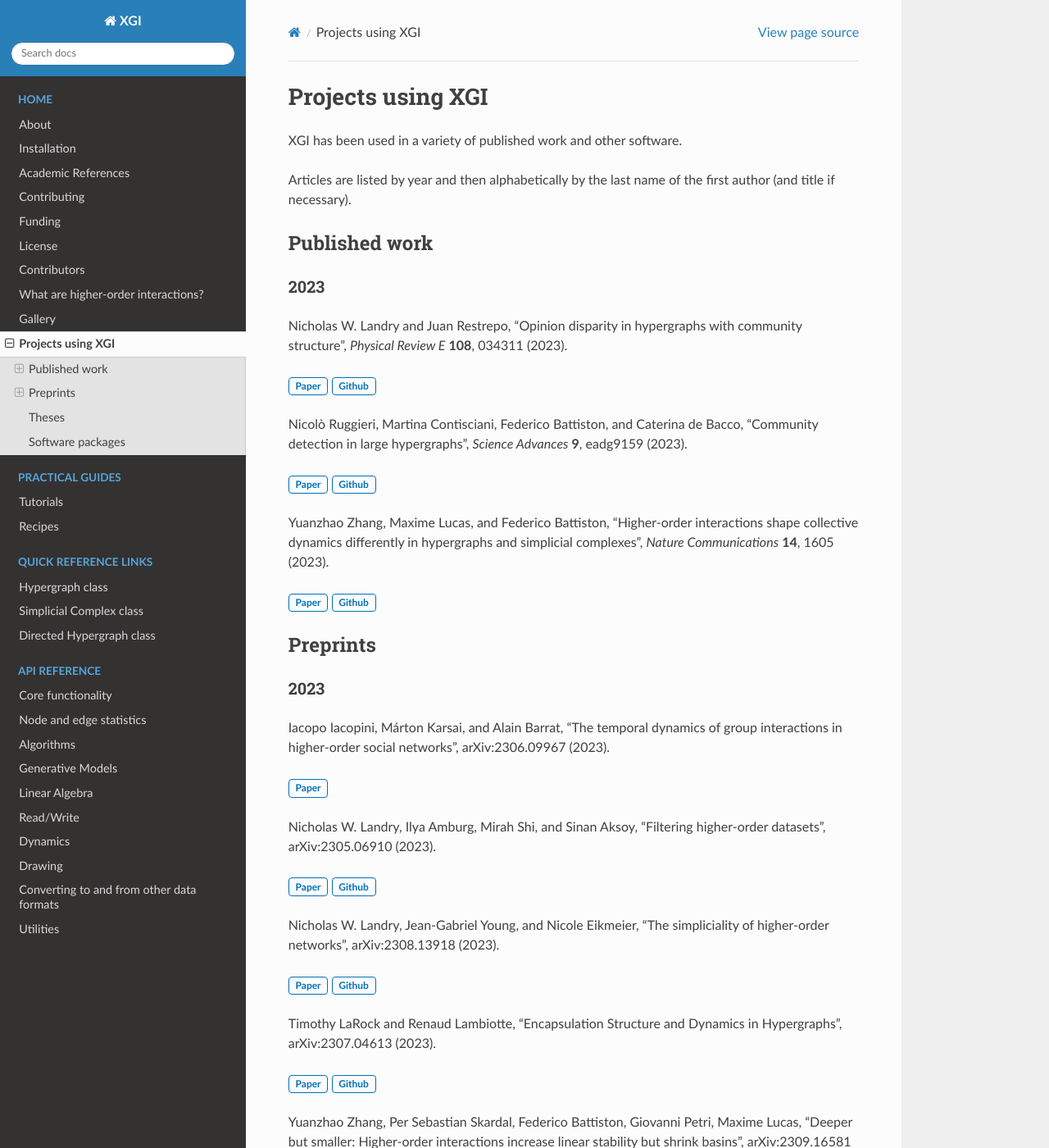
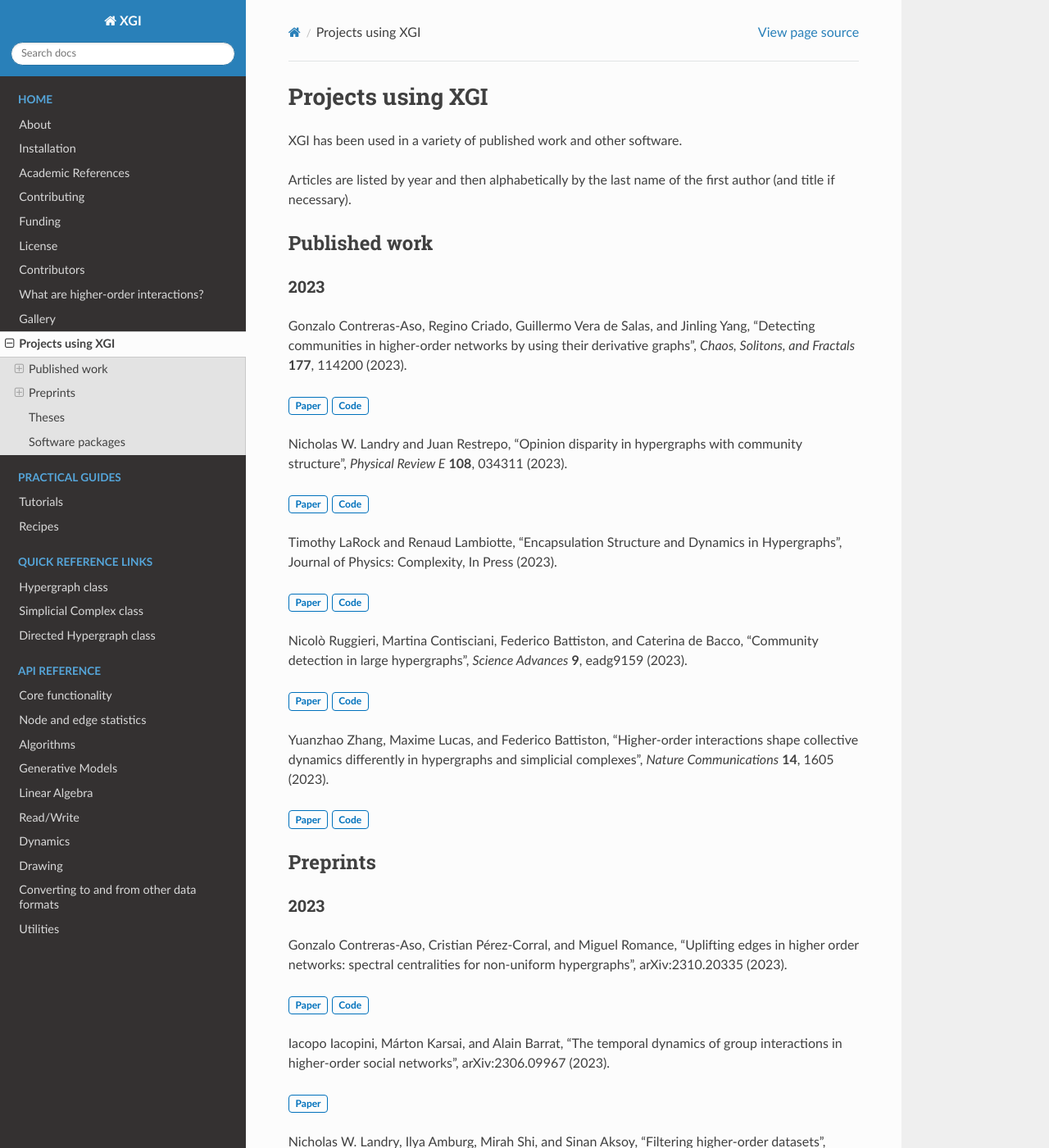
Before and after one commit to xgi-org/xgi, a Sphinx documentation site: the page built from docs/source/using-xgi.rst, in a window 1280 px wide and 1400 px high. Shown: the whole window at 82% size. Built offline with Sphinx 7.4.7 and the Read the Docs theme 2.0.0, drawn with Linux system fonts in a browser that asks for light colours; some of the changed text lies outside the part shown.

Commit message:
Update publications (#493)
* Update using-xgi.rst

* Fixes from review

* minor edit

```diff
--- a/docs/source/using-xgi.rst
+++ b/docs/source/using-xgi.rst
@@ -12,20 +12,30 @@ Published work
 2023
 ----
 
+Gonzalo Contreras-Aso, Regino Criado, Guillermo Vera de Salas, and Jinling Yang, "Detecting communities in higher-order networks by using their derivative graphs", *Chaos, Solitons, and Fractals* **177**, 114200 (2023).
+
+:bdg-link-primary-line:`Paper <https://doi.org/10.1016/j.chaos.2023.114200>`
+:bdg-link-primary-line:`Code <https://github.com/LaComarca-Lab/HyperGraph-Communities>`
+
 Nicholas W. Landry and Juan Restrepo, "Opinion disparity in hypergraphs with community structure", *Physical Review E* **108**, 034311 (2023).
 
 :bdg-link-primary-line:`Paper <https://doi.org/10.1103/PhysRevE.108.034311>`
-:bdg-link-primary-line:`Github <https://github.com/nwlandry/opinion-disparity-in-hypergraphs>`
+:bdg-link-primary-line:`Code <https://github.com/nwlandry/opinion-disparity-in-hypergraphs>`
+
+Timothy LaRock and Renaud Lambiotte, "Encapsulation Structure and Dynamics in Hypergraphs", Journal of Physics: Complexity, In Press (2023).
+
+:bdg-link-primary-line:`Paper <https://doi.org/10.1088/2632-072X/ad0b39>`
+:bdg-link-primary-line:`Code <https://github.com/tlarock/encapsulation-dynamics>`
 
 Nicolò Ruggieri, Martina Contisciani, Federico Battiston, and Caterina de Bacco, "Community detection in large hypergraphs", *Science Advances* **9**, eadg9159 (2023).
 
 :bdg-link-primary-line:`Paper <https://doi.org/10.1126/sciadv.adg9159>`
-:bdg-link-primary-line:`Github <https://github.com/nickruggeri/Hy-MMSBM>`
+:bdg-link-primary-line:`Code <https://github.com/nickruggeri/Hy-MMSBM>`
 
 Yuanzhao Zhang, Maxime Lucas, and Federico Battiston, "Higher-order interactions shape collective dynamics differently in hypergraphs and simplicial complexes", *Nature Communications* **14**, 1605 (2023).
 
 :bdg-link-primary-line:`Paper <http://doi.org/10.1038/s41467-023-37190-9>`
-:bdg-link-primary-line:`Github <https://github.com/maximelucas/HOI_shape_sync_differently>`
+:bdg-link-primary-line:`Code <https://github.com/maximelucas/HOI_shape_sync_differently>`
 
 
 Preprints
@@ -34,6 +44,11 @@ Preprints
 2023
 ----
 
+Gonzalo Contreras-Aso, Cristian Pérez-Corral, and Miguel Romance, "Uplifting edges in higher order networks: spectral centralities for non-uniform hypergraphs", arXiv:2310.20335 (2023).
+
+:bdg-link-primary-line:`Paper <https://arxiv.org/abs/2310.20335>`
+:bdg-link-primary-line:`Code <https://github.com/LaComarca-Lab/non-uniform-hypergraphs>`
+
 Iacopo Iacopini, Márton Karsai, and Alain Barrat, "The temporal dynamics of group interactions in higher-order social networks", arXiv:2306.09967 (2023).
 
 :bdg-link-primary-line:`Paper <https://arxiv.org/abs/2306.09967>`
@@ -41,26 +56,25 @@ Iacopo Iacopini, Márton Karsai, and Alain Barrat, "The temporal dynamics of gro
 Nicholas W. Landry, Ilya Amburg, Mirah Shi, and Sinan Aksoy, "Filtering higher-order datasets", arXiv:2305.06910 (2023).
 
 :bdg-link-primary-line:`Paper <http://arxiv.org/abs/2305.06910>`
-:bdg-link-primary-line:`Github <https://github.com/nwlandry/filtering-higher-order-datasets>`
+:bdg-link-primary-line:`Code <https://github.com/nwlandry/filtering-higher-order-datasets>`
 
 Nicholas W. Landry, Jean-Gabriel Young, and Nicole Eikmeier, "The simpliciality of higher-order networks", arXiv:2308.13918 (2023).
 
 :bdg-link-primary-line:`Paper <https://doi.org/10.48550/arXiv.2308.13918>`
-:bdg-link-primary-line:`Github <https://github.com/nwlandry/the-simpliciality-of-higher-order-networks>`
-
-Timothy LaRock and Renaud Lambiotte, "Encapsulation Structure and Dynamics in Hypergraphs", arXiv:2307.04613 (2023).
-
-:bdg-link-primary-line:`Paper <https://arxiv.org/abs/2307.04613>`
-:bdg-link-primary-line:`Github <https://github.com/tlarock/encapsulation-dynamics>`
+:bdg-link-primary-line:`Code <https://github.com/nwlandry/the-simpliciality-of-higher-order-networks>`
 
 Yuanzhao Zhang, Per Sebastian Skardal, Federico Battiston, Giovanni Petri, Maxime Lucas, "Deeper but smaller: Higher-order interactions increase linear stability but shrink basins", arXiv:2309.16581 (2023).
 
 :bdg-link-primary-line:`Paper <https://arxiv.org/abs/2309.16581>`
-:bdg-link-primary-line:`Github <https://github.com/maximelucas/basins_and_triangles>`
+:bdg-link-primary-line:`Code <https://github.com/maximelucas/basins_and_triangles>`
 
 
 Theses
 ======
+
+Leonie Neuhäuser, "Modelling the effect of groups on network structure and dynamics", (2023).
+
+:bdg-link-primary-line:`Thesis <https://doi.org/10.18154/RWTH-2023-08686>`
 
 Thomas Robiglio, "Higher-order structures in face-to-face interaction networks", (2023).
 
```
